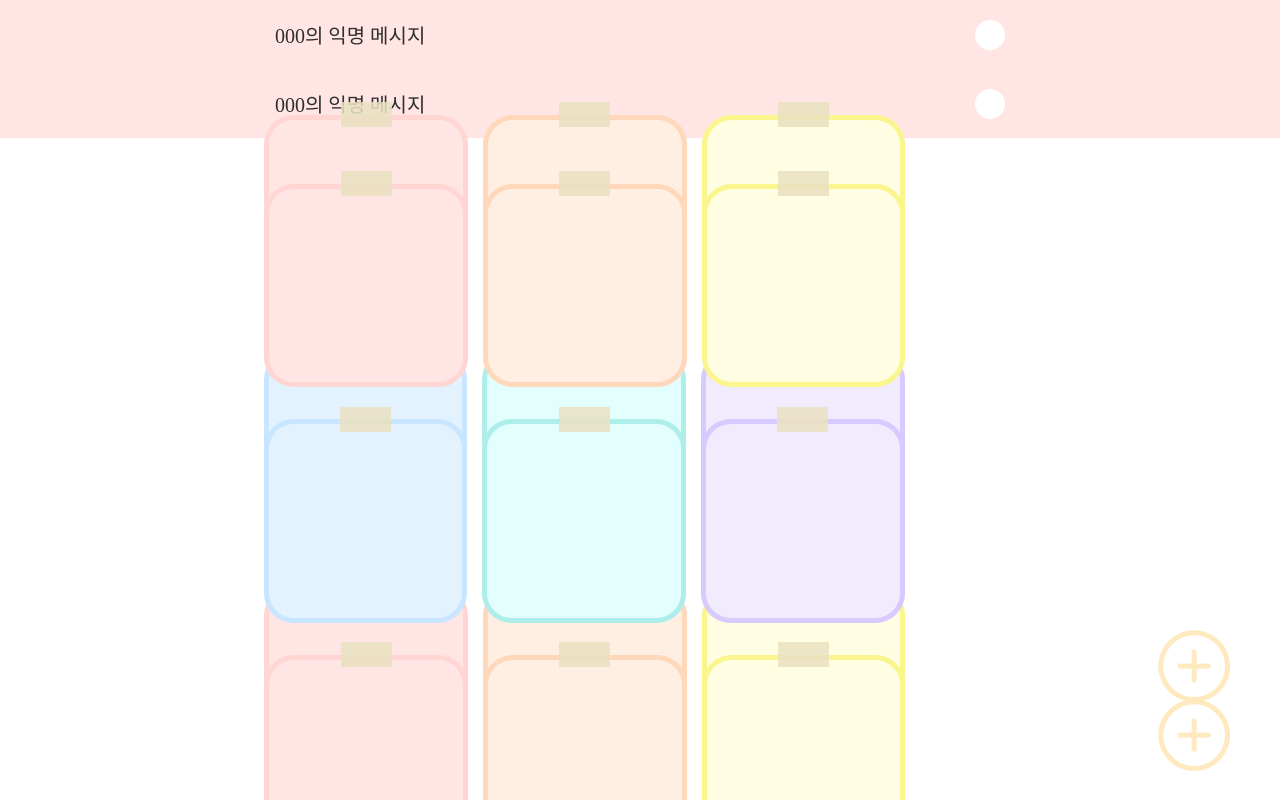
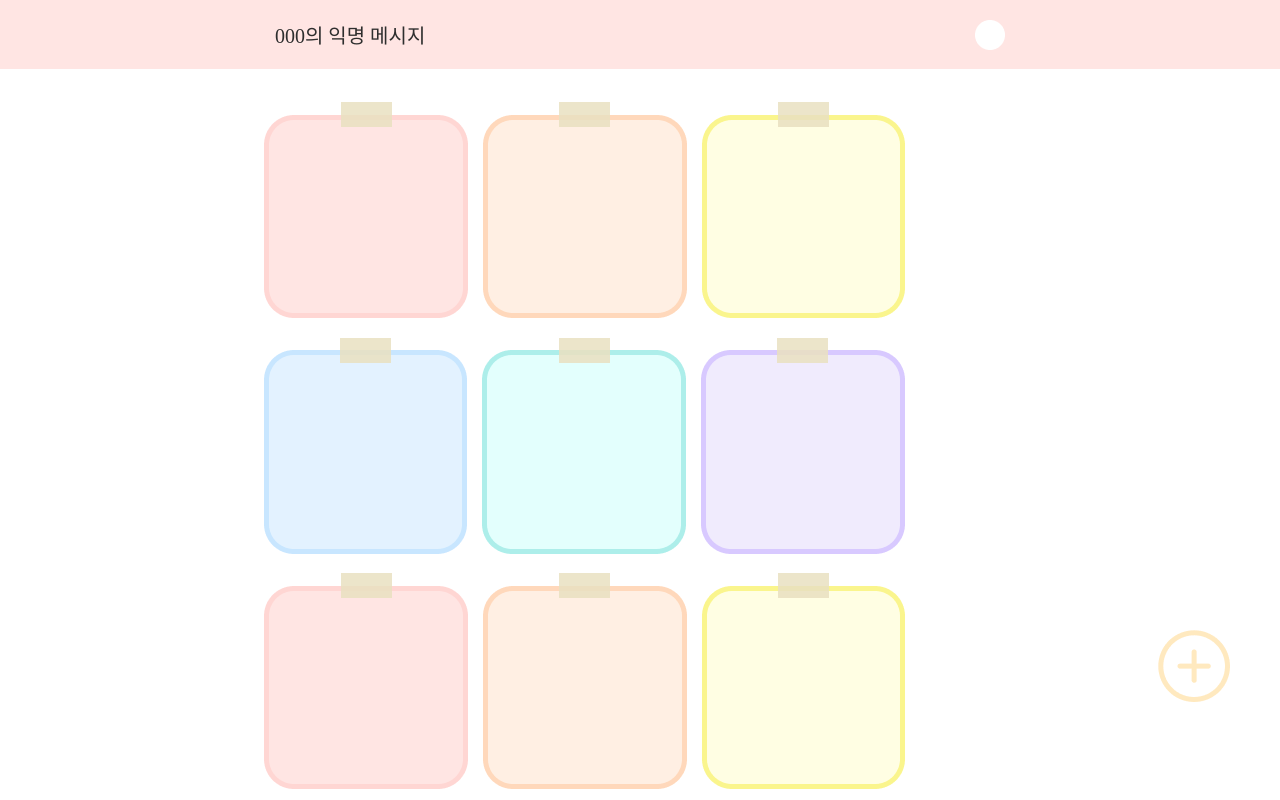
Before and after one commit to Z0ro0/CheerUP, a React (Create React App) app: page /Post in a window 1280 px wide. Shown: the top 800 px of the page. Built offline with nearby package versions, Linux system fonts and the light colour scheme; a web font is replaced by a local one.

Commit message:
겹쳐서 보이는 오류 수정

```diff
--- a/src/App.js
+++ b/src/App.js
@@ -7,7 +7,7 @@
 function App() {
   return (
     <div>
-          <Route path="/" component={Main}/>
+          <Route path="/" exact={true} component={Main}/>
           <Route path="/Post" component={Post}/>
     </div>
     // <div id="container">
```
